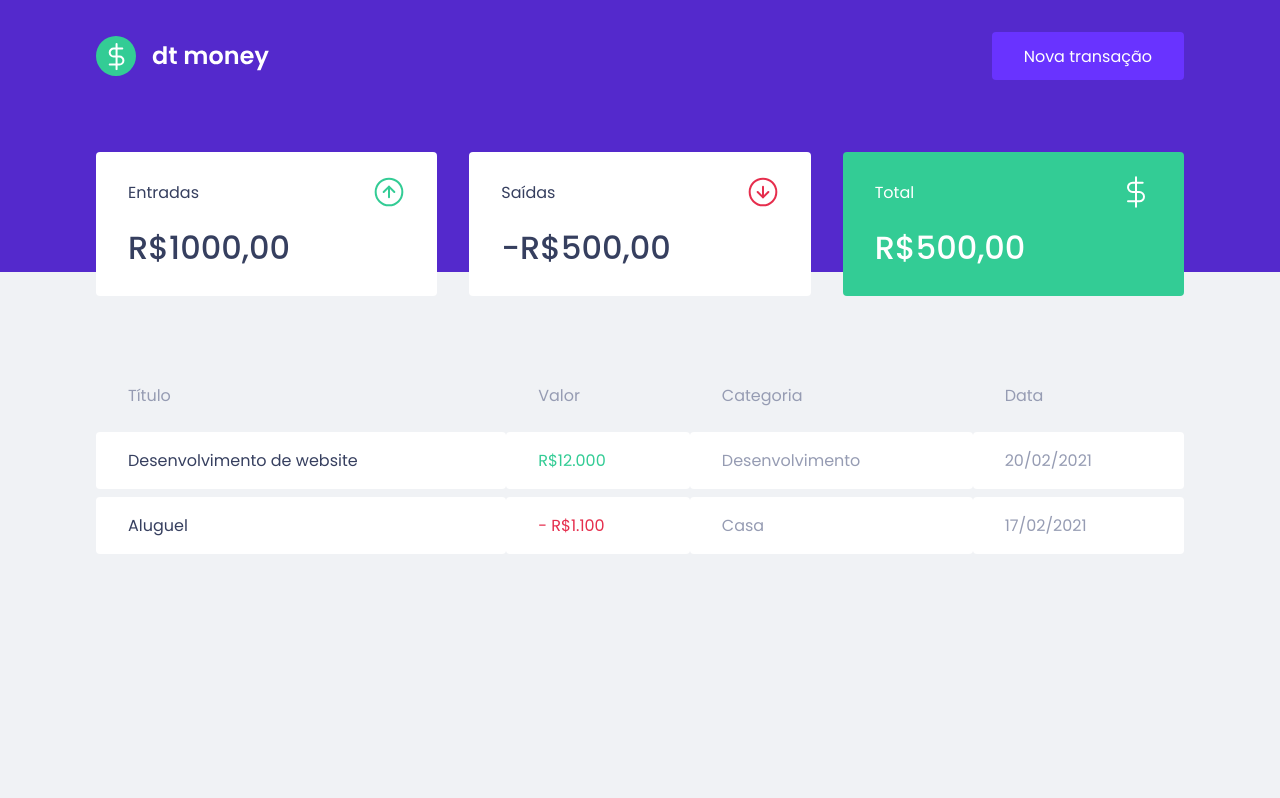
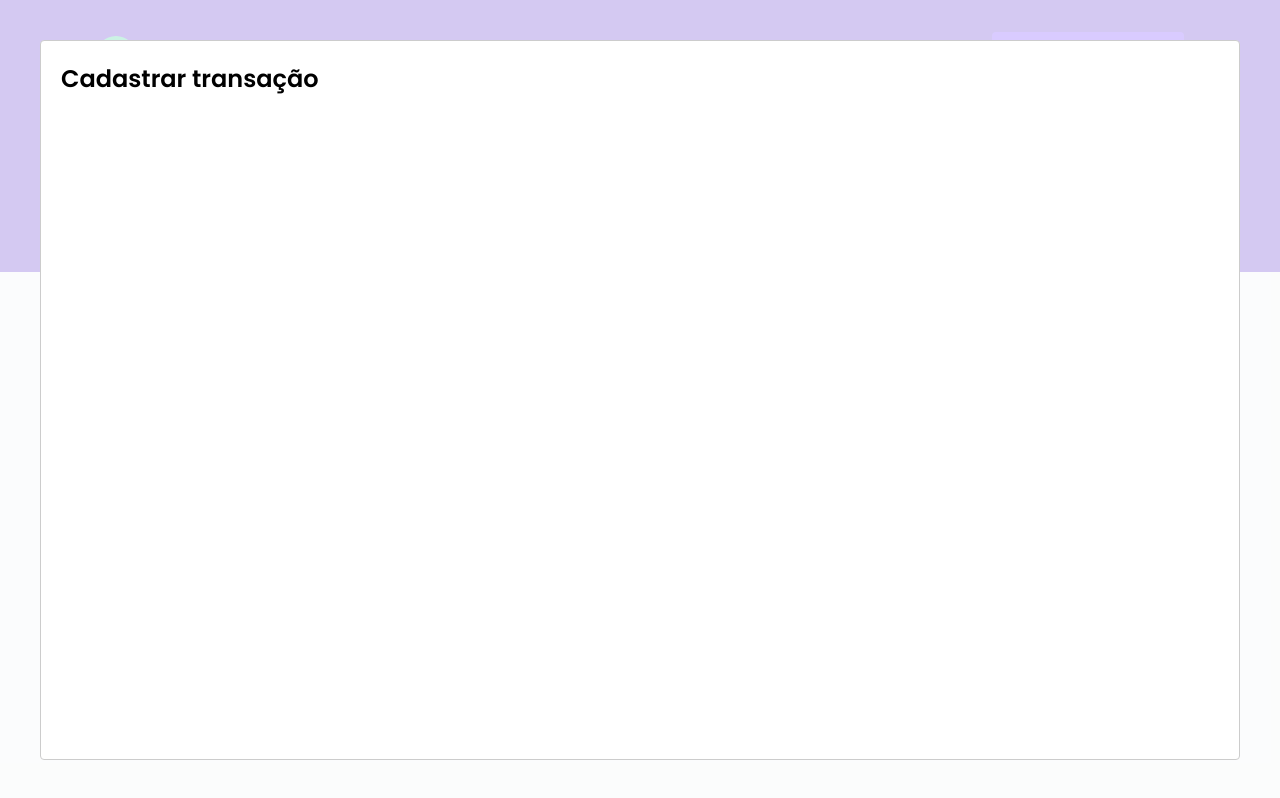
Before and after one commit to cvieira850/dtmoney, a React (Create React App) app: page / in a window 1280 px wide. Both pictures are taken after a click on the button "Nova transação". Built offline with nearby package versions, Linux system fonts and the light colour scheme; no server answers; what miragejs would draw is missing.

Commit message:
feat: show new transaction modal

```diff
--- a/src/App.tsx
+++ b/src/App.tsx
@@ -1,12 +1,35 @@
+import { useState } from 'react';
+import Modal from 'react-modal'
 import { Dashboard } from "./components/Dashboard";
 import { Header } from "./components/Header";
+
 import { GlobalStyle } from "./styles/global";
 
+Modal.setAppElement('#root')
+
 export function App() {
+  const [isNewTransactionModalOpen,setIsNewTransactionModalOpen] = useState(false)
+
+  function handleOpenNewTransactionModal() {
+    setIsNewTransactionModalOpen(true)
+  }
+
+  function handleCloseNewTransactionModal() {
+    setIsNewTransactionModalOpen(false)
+  }
   return (
     <>
-      <Header/>
+      <Header onOpenNewTransactionModal={handleOpenNewTransactionModal}/>
+
       <Dashboard />
+
+      <Modal
+        isOpen={isNewTransactionModalOpen}
+        onRequestClose={handleCloseNewTransactionModal}
+      >
+        <h2>Cadastrar transação</h2>
+      </Modal>
+
       <GlobalStyle/>
     </>
   );
--- a/src/components/Header/index.tsx
+++ b/src/components/Header/index.tsx
@@ -1,14 +1,20 @@
 import logoImg from '../../assets/logo.svg'
 import { Container, Content } from './styles'
 
-export function Header (){
+interface HeaderProps {
+  onOpenNewTransactionModal: () => void
+}
+
+export function Header ({onOpenNewTransactionModal}: HeaderProps){
+
   return(
     <Container>
       <Content>
         <img src={logoImg} alt="dt money"/>
-        <button type="button">
+        <button type="button" onClick={onOpenNewTransactionModal}>
           Nova transação
         </button>
+
       </Content>
     </Container>
   )
```
Also changed, not shown: package.json (+4 -10 lines), 1 other file (tests, documents, lock files or other folders).
